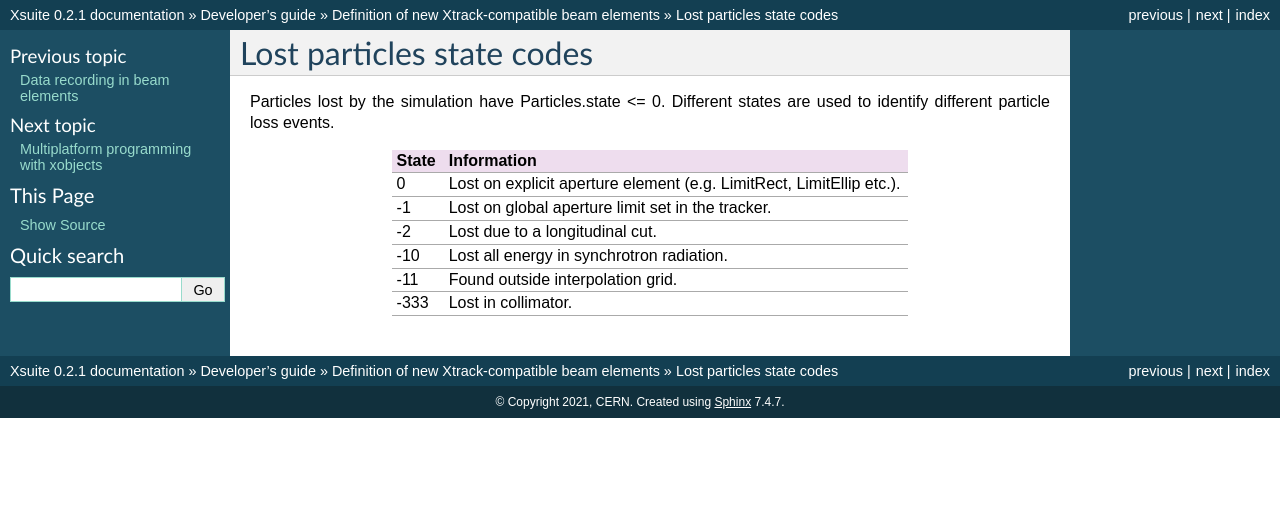
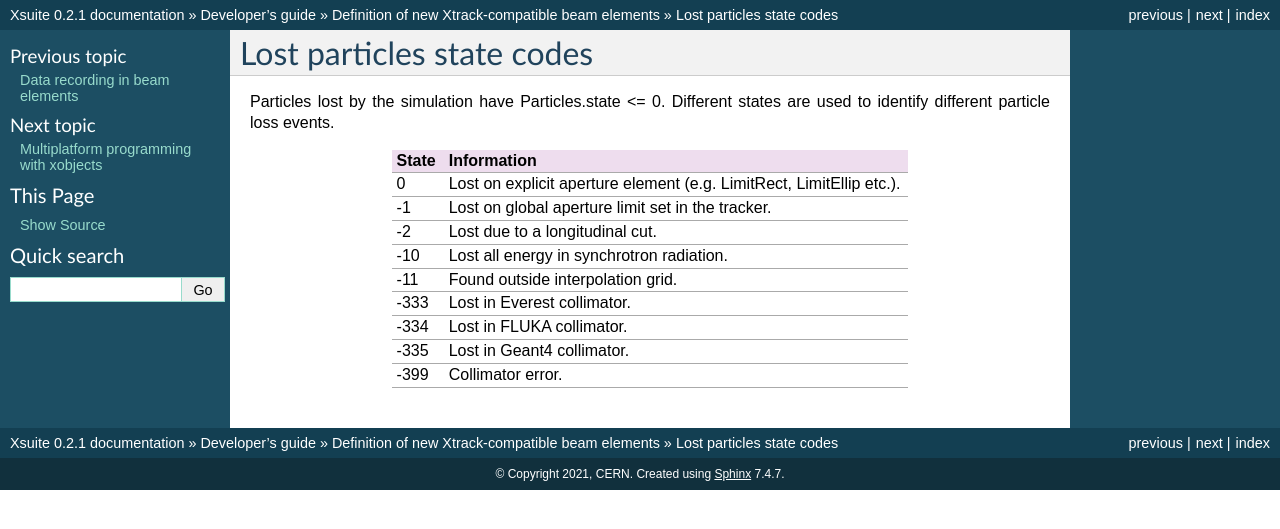
Before and after one commit to xsuite/xsuite, a Sphinx documentation site: the page built from docs/dev_guide_xtbe_lost_part_codes.rst, in a window 1280 px wide. Shown: the top 529 px of the page. Built offline with Sphinx 7.4.7, drawn with Linux system fonts in a browser that asks for light colours.

Commit message:
Update dev_guide_xtbe_lost_part_codes.rst
Lost state flags for different collimators, as the underlying code is very different it is useful to disentangle those.

```diff
--- a/docs/dev_guide_xtbe_lost_part_codes.rst
+++ b/docs/dev_guide_xtbe_lost_part_codes.rst
@@ -11,5 +11,8 @@ State  Information
 -2     Lost due to a longitudinal cut.
 -10    Lost all energy in synchrotron radiation.
 -11    Found outside interpolation grid.
--333   Lost in collimator.
+-333   Lost in Everest collimator.
+-334   Lost in FLUKA collimator.
+-335   Lost in Geant4 collimator.
+-399   Collimator error.
 =====  ==================================================================
```
